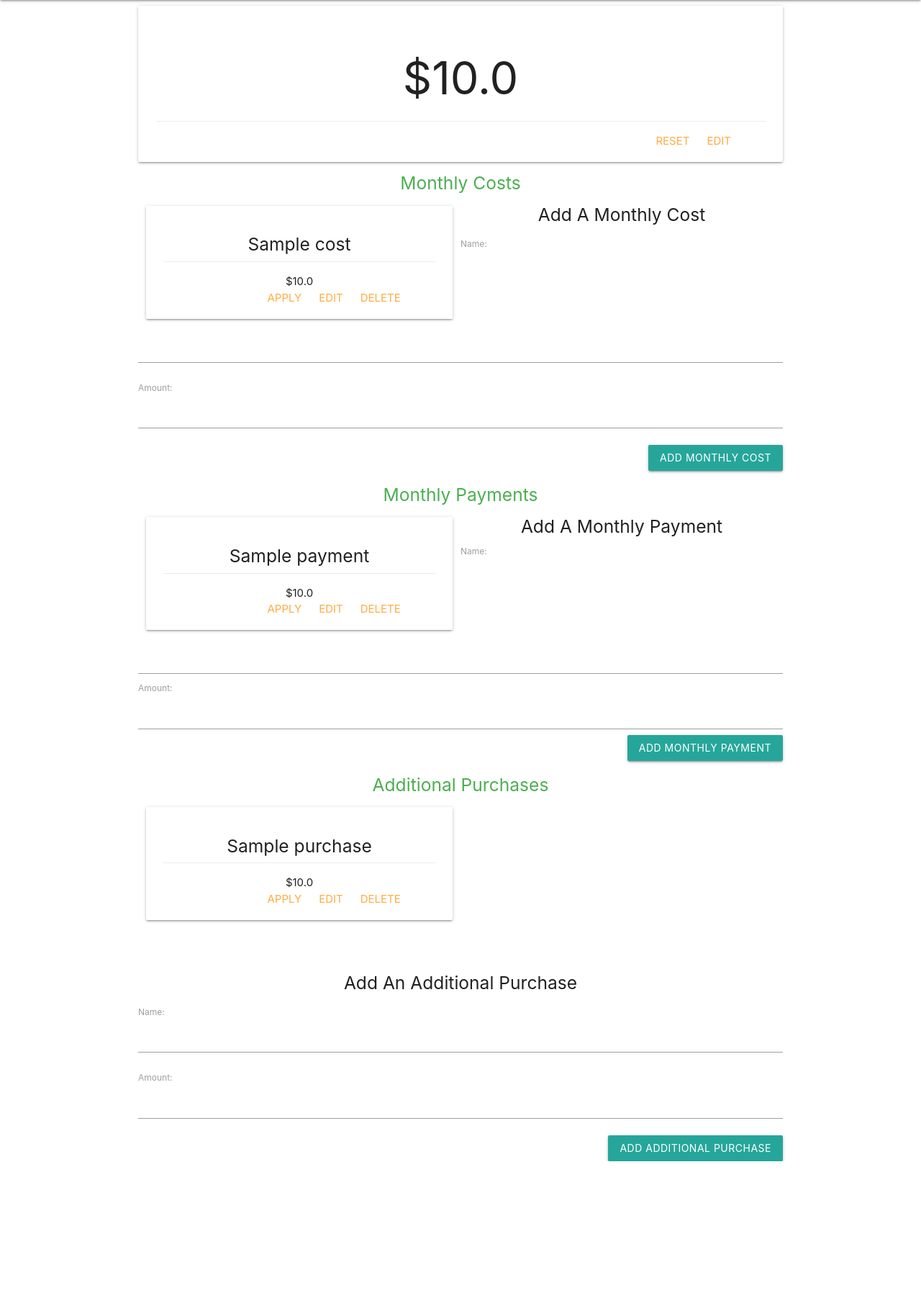
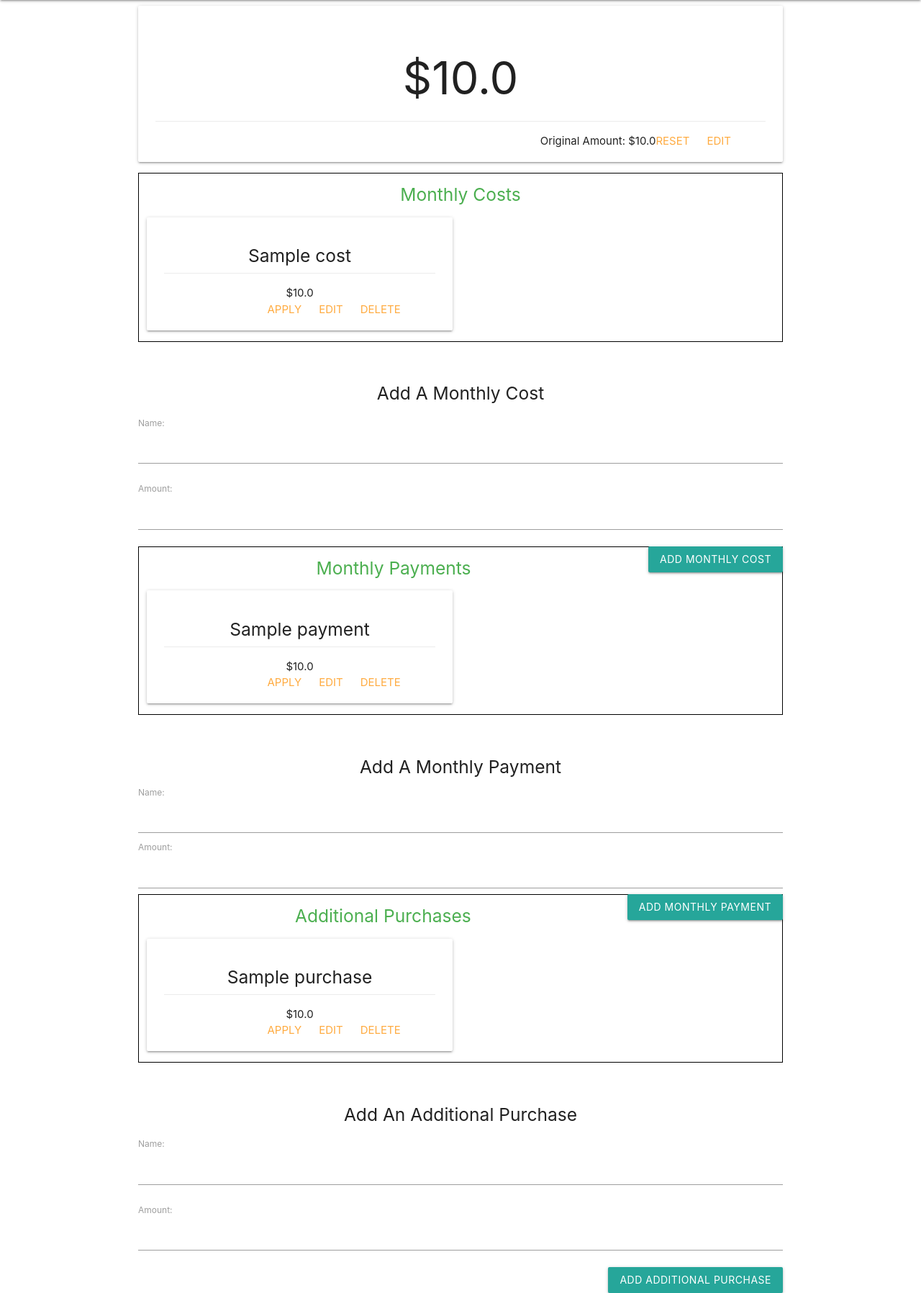
Before and after one commit to DaveTheWay1/FASTTRACK, a Django app: page / in a window 1280 px wide. Shown: the part 64-1860 px from the top of the page at 72% size. Before the commit the page ends 1677 px from the top, so only its background shows below. Run offline with Django 5.2, Linux system fonts and the light colour scheme; a user stored in the database is signed in; tables that the repository leaves empty hold one stand-in row (values such as "Sample post").

Commit message:
organized the display

```diff
--- a/main_app/admin.py
+++ b/main_app/admin.py
@@ -1,4 +1,4 @@
 from django.contrib import admin
-from .models import Current_Balance
+from .models import Current_Balance, Monthly_Costs, Monthly_Payments
 
-admin.site.register(Current_Balance)
+admin.site.register([Current_Balance, Monthly_Costs, Monthly_Payments])
--- a/main_app/models.py
+++ b/main_app/models.py
@@ -5,6 +5,7 @@ from django.urls import reverse
 class Current_Balance(models.Model):
     user = models.OneToOneField(User, on_delete=models.CASCADE)
     original_amount = models.FloatField()
+    # applied_amount = models.FloatField()
     amount = models.FloatField()
 
     def get_absolute_url(self):
--- /dev/null
+++ b/main_app/static/css/style.css
@@ -0,0 +1,3 @@
+.row{
+    border: solid black 1px;
+}
--- a/main_app/templates/base.html
+++ b/main_app/templates/base.html
@@ -1,19 +1,15 @@
-{% load static %}
-
-
 <!DOCTYPE html>
 <html lang="en">
-
+{% load static %}
 <head>
     <meta charset="UTF-8">
     <meta name="viewport" content="width=device-width, initial-scale=1.0">
     <meta http-equiv="X-UA-Compatible" content="ie=edge">
     <title></title>
     <link rel="stylesheet" href="https://cdnjs.cloudflare.com/ajax/libs/materialize/1.0.0/css/materialize.min.css">
-    <link rel="stylesheet" href="{% static 'css/style.css'%}">
+    <link rel="stylesheet" type="text/css" href="{% static 'css/style.css' %}">
     <script src="https://cdnjs.cloudflare.com/ajax/libs/materialize/1.0.0/js/materialize.min.js"></script>
 </head>
-
 <body>
     <header class="navbar-fixed">
         <nav>
@@ -37,5 +33,4 @@
         {% endblock %}
     </main>
 </body>
-
 </html>
--- a/main_app/templates/home.html
+++ b/main_app/templates/home.html
@@ -9,13 +9,14 @@
             <div class="card-action">
                 <a class="right" href="{% url 'current_balance_update' cur_balance.id %}">Edit</a>
                 <a class="right" href="{% url 'reset' cur_balance.id %}">Reset</a>
+                <p class="right">Original Amount: ${{cur_balance.original_amount}}</p>
             </div>
         </div>
     </div>
 </div>
 {% else %}
 <div class="col s6">
-    <form action="{% url 'add_current_balance' user_id=request.user.id %}" method="POST">
+    <form id="post-form" action="{% url 'add_current_balance' user_id=request.user.id %}" method="POST">
         {% csrf_token %}
         {{ add_balance_form.as_p }}
         <input type="submit" class="btn" value="Add Balance">
@@ -43,6 +44,9 @@
     </div>
     {% endfor %}
     {% endif %}
+</div>
+<br>
+<div>
     <h5 class="center-align">Add A Monthly Cost</h5>
     <form action="{% url 'add_monthly_costs' user_id=request.user.id %}" method="POST">
         {% csrf_token %}
@@ -72,6 +76,9 @@
     </div>
     {% endfor %}
     {% endif %}
+</div>
+<br>
+<div>
     <h5 class="center-align">Add A Monthly Payment</h5>
     <form action="{% url 'add_monthly_payments' user_id=request.user.id %}" method="POST">
         {% csrf_token %}
```
